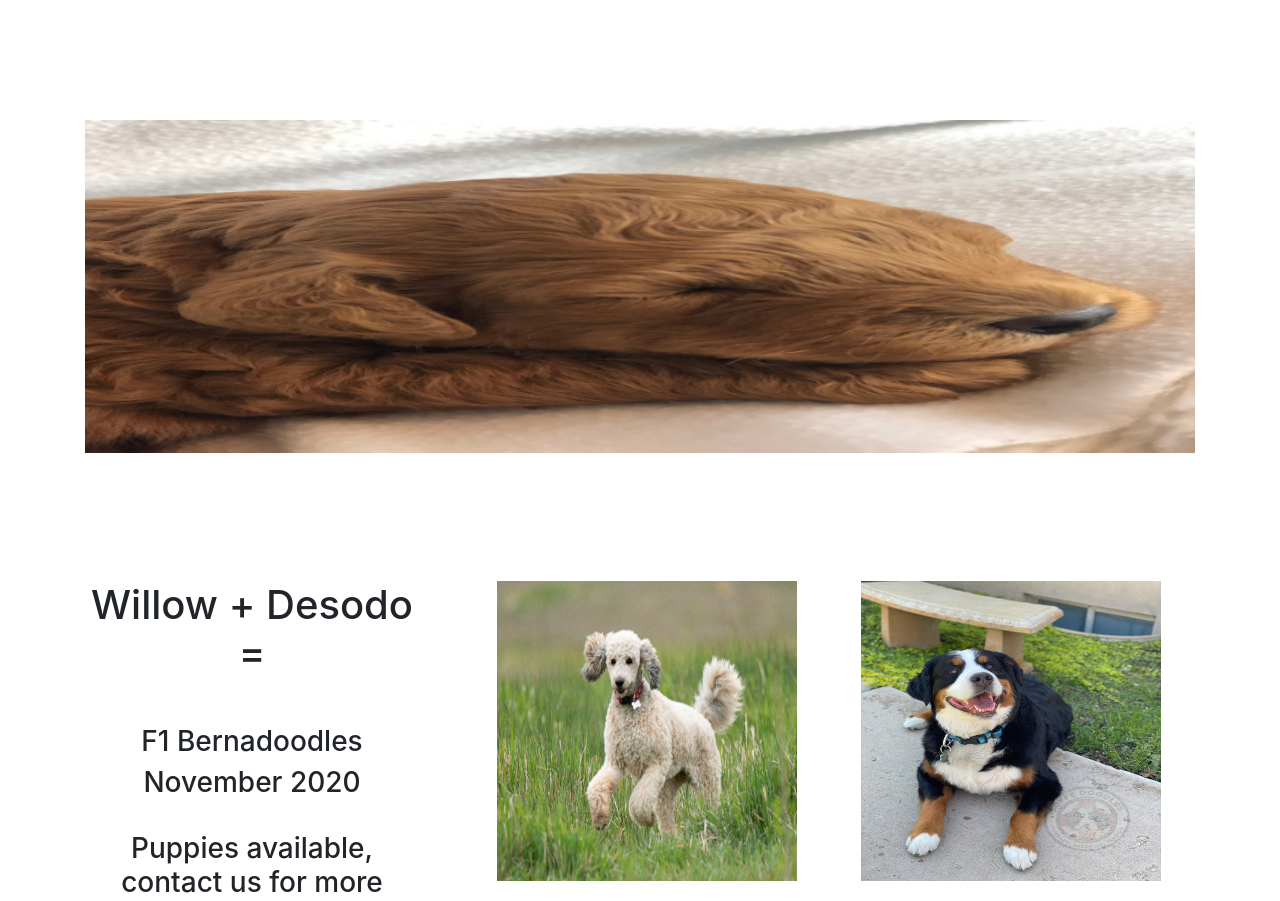
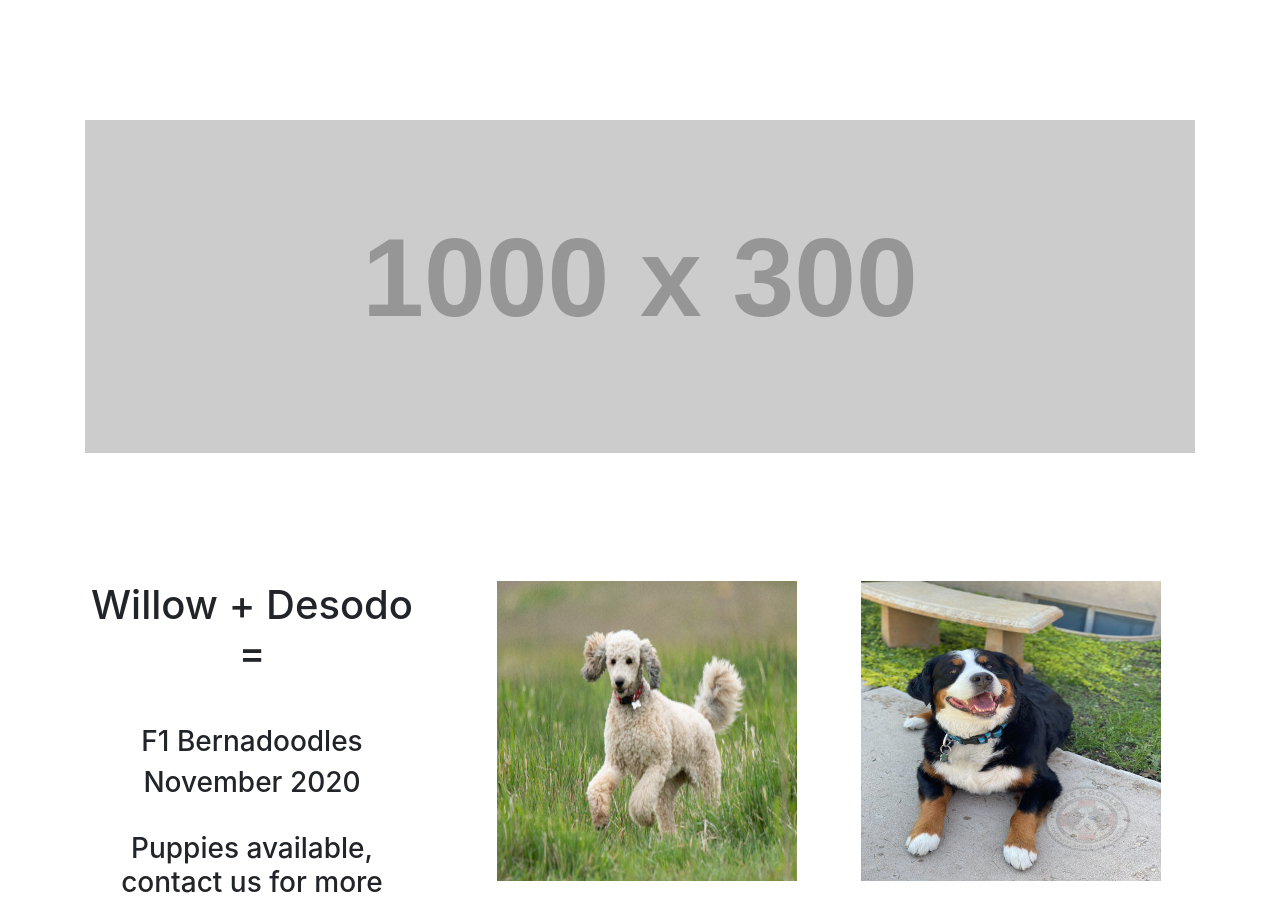
Before and after one commit to benklinton/Soffe-Doodles, a React (Create React App) app: page /avaliable-puppies in a window 1280 px wide. Shown: the part 940-1841 px from the top of the page. Built offline with nearby package versions, Linux system fonts and the light colour scheme.

Commit message:
reverted back to placeholder, image distorted

```diff
--- a/src/components/available puppies/index.js
+++ b/src/components/available puppies/index.js
@@ -9,7 +9,7 @@ import Rex from './images/Rex.jpg';
 import Willow from './images/Willow.jpg';
 import Desodo from './images/Desodo.jpeg';
 import Scout from './images/Scout.jpeg';
-import Break from './images/Breakpoint.jpg';
+
 
 
 function LitterInfo() {
@@ -45,7 +45,7 @@ function LitterInfo() {
             </Row>
             <Row>
                 <Col id="margin-break">
-                    <img src={Break} alt="pics of puppies" style={{ width: '100%' }}></img>
+                    <img src="https://via.placeholder.com/1000x300" alt="pics of puppies" style={{ width: '100%' }}></img>
                 </Col>
             </Row>
             <Row>
```
Also changed, not shown: src/components/available puppies/images/Breakpoint.jpg (deleted).
